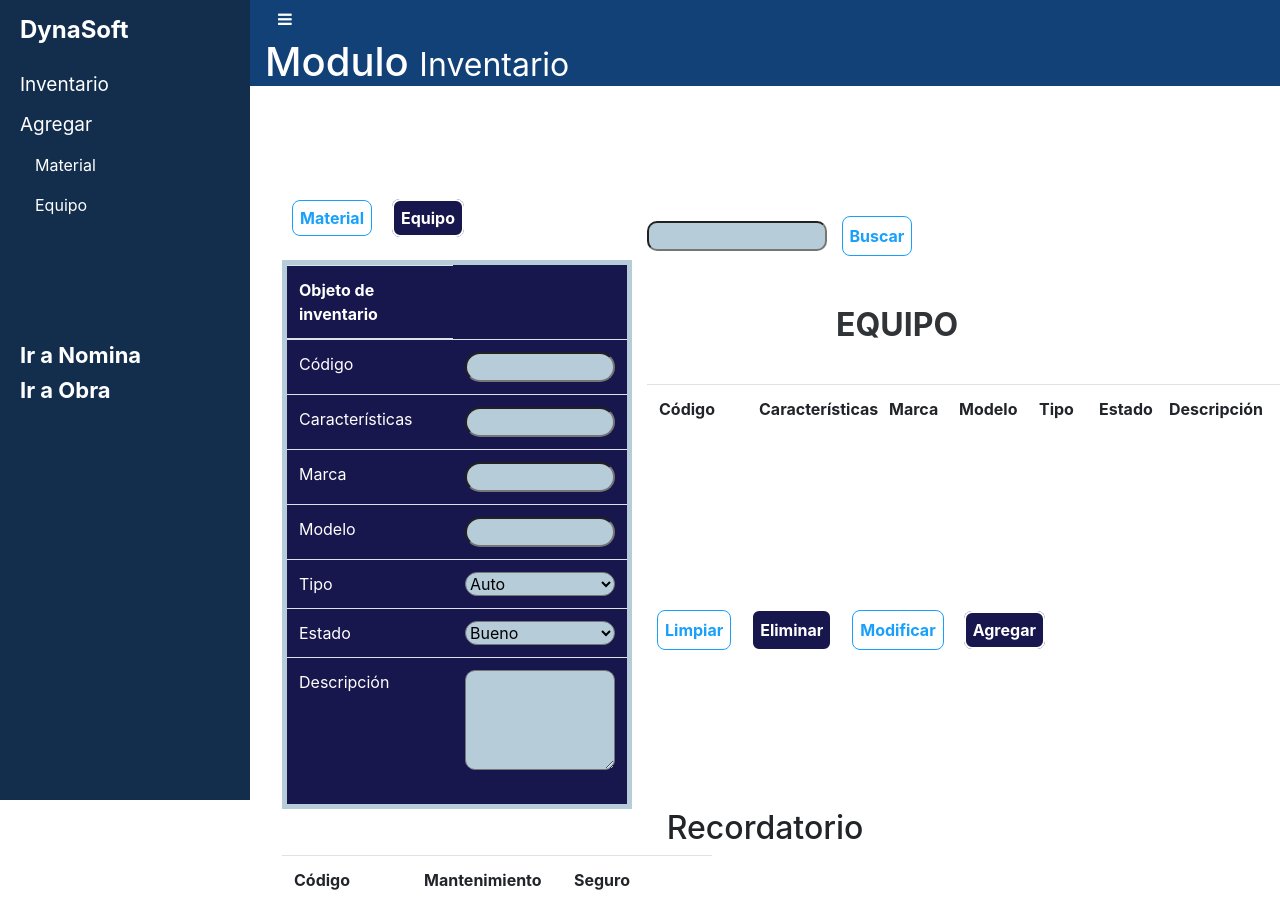
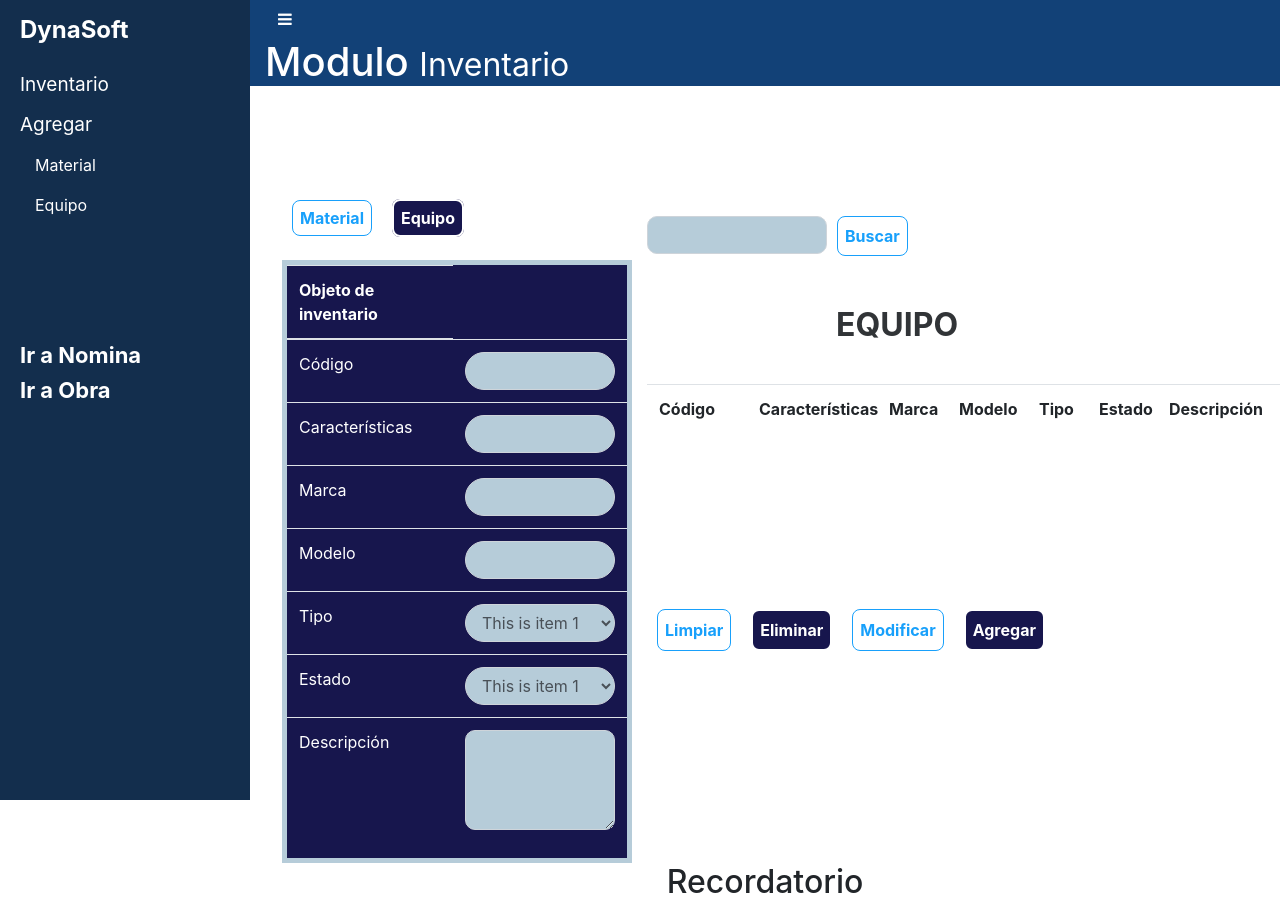
Before and after one commit to AlexisT99/ProyectoGPS, a PHP site: page /index.php in a window 1280 px wide. Shown: the top 909 px of the page. Run offline with PHP 8.4, Linux system fonts and the light colour scheme; lists and menus that the app fills with data are empty.

Commit message:
10/06/2021 LMHM

```diff
--- a/ModuloInventario/Modulo/php/InterfazInventario_Equipo/index.php
+++ b/ModuloInventario/Modulo/php/InterfazInventario_Equipo/index.php
@@ -40,6 +40,7 @@
             <div>
                 <div class="jumbotron" style="background: rgba(233,236,239,0);padding-top: 120px;padding-bottom: 120px;">
                     <main>
+                        <form action = "../InterfazControlador.php" method = "POST">
                             <div style="display: flex;">
                                 <div id="ventanaDerecha">
                                     <div style="padding-bottom: 30px;"><a id="btnMaterial" href="../InterfazInventario_Material/index.php" style="font-weight: bold;background: white;margin: 10px;width: inherit;padding: 7px;">Material</a><a id="btnEquipo" href="../InterfazInventario_Equipo/index.php" style="font-weight: bold;background: #17164D;margin: 10px;width: inherit;color: white;padding: 7px;">Equipo</a></div>
@@ -54,41 +55,43 @@
                                                 <tbody>
                                                     <tr>
                                                         <td id="lblCodigo">Código</td>
-                                                    <td><input type="text" id="txtCodigo" name="txtCodigo"></td>
+                                                        <td><input class="form-control" type="text" id="txtCodigo" name="txtCodigo"></td>
                                                     </tr>
                                                     <tr>
                                                         <td id="lblCaracteristicas">Características</td>
-                                                    <td><input type="text" id="txtCaracteristicas" name="txtCaracteristicas"></td>
+                                                        <td><input class="form-control" type="text" id="txtCaracteristicas" name="txtCaracteristicas"></td>
                                                     </tr>
                                                     <tr>
                                                         <td id="lblMarca">Marca</td>
-                                                    <td><input type="text" id="txtMarca" name="txtMarca"></td>
+                                                        <td><input class="form-control" type="text" id="txtMarca" name="txtMarca"></td>
                                                     </tr>
                                                     <tr>
                                                         <td id="lblModelo">Modelo</td>
-                                                    <td><input type="text" id="txtModelo" name="txtModelo"></td>
+                                                        <td><input class="form-control" type="text" id="txtModelo" name="txtModelo"></td>
                                                     </tr>
                                                     <tr>
                                                         <td id="lblTipo">Tipo</td>
-                                                    <td><select id="cmbTipo" name="cmbTipo">
+                                                        <td><select class="form-control" id="cmbTipo" name="cmbTipo">
                                                                 <optgroup label="This is a group">
-                                                                <option value="12" selected="">Auto</option>
-                                                                <option value="13">No Auto</option>
+                                                                    <option value="12" selected="">This is item 1</option>
+                                                                    <option value="13">This is item 2</option>
+                                                                    <option value="14">This is item 3</option>
                                                                 </optgroup>
                                                             </select></td>
                                                     </tr>
                                                     <tr>
                                                         <td id="lblEstado">Estado</td>
-                                                    <td><select id="cmbEstado" name="cmbEstado">
+                                                        <td><select class="form-control" id="cmbEstado" name="cmbEstado">
                                                                 <optgroup label="This is a group">
-                                                                <option value="12" selected="">Bueno</option>
-                                                                <option value="13">Malo</option>
+                                                                    <option value="12" selected="">This is item 1</option>
+                                                                    <option value="13">This is item 2</option>
+                                                                    <option value="14">This is item 3</option>
                                                                 </optgroup>
                                                             </select></td>
                                                     </tr>
                                                     <tr>
                                                         <td id="lblDescripcion">Descripción</td>
-                                                    <td><textarea id="txtDescripcion" name="txtDescripcion"></textarea></td>
+                                                        <td><textarea class="form-control" id="txtDescripcion" name="txtDescripcion"></textarea></td>
                                                     </tr>
                                                 </tbody>
                                             </table>
@@ -100,10 +103,7 @@
                                     <section class="article-list">
                                         <div class="container">
                                             <div class="intro">
-                                            <div>
-                                            <input type="text" id="txtBuscar">
-                                            <input type="submit" id="btnBuscar" value="Buscar" style="font-weight: bold;background: white;margin: 10px;width: inherit;padding: 7px;">
-                                            </div>
+                                                <div style="display: flex;"><input class="form-control" type="text" id="txtBuscar" style="margin-top: 10px;"><input class="form-control-file" type="submit" id="btnBuscar" value="Buscar" style="font-weight: bold;background: white;margin: 10px;width: inherit;padding: 7px;"></div>
                                                 <h2 class="text-center">EQUIPO</h2>
                                                 <div class="table-responsive" id="tblEquipo">
                                                     <table class="table tabla-bar">
@@ -121,7 +121,7 @@
                                                         <tbody></tbody>
                                                     </table>
                                                 </div>
-                                            <div><input type="reset" id="btnLimpiar" value="Limpiar" style="font-weight: bold;background: white;margin: 10px;width: inherit;padding: 7px;"><input type="submit" id="btnEliminar" style="font-weight: bold;background: #17164D;margin: 10px;padding: 7px;width: inherit;color: white;" value="Eliminar"><input type="submit" id="btnModificar" value="Modificar" style="font-weight: bold;background: white;margin: 10px;width: inherit;padding: 7px;"><a id="btnAgregar" href="../AgregarEquipo/index.php" style="font-weight: bold;background: #17164D;margin: 10px;width: inherit;color: white;padding: 7px;">Agregar</a></div>
+                                                <div style="display: flex;"><input class="form-control-file" type="reset" id="btnLimpiar" value="Limpiar" style="font-weight: bold;background: white;margin: 10px;width: inherit;padding: 7px;"><input class="form-control-file" type="submit" id="btnEliminar" style="font-weight: bold;background: #17164D;margin: 10px;padding: 7px;width: inherit;color: white;" value="Eliminar"><input class="form-control-file" type="submit" id="btnModificar" value="Modificar" style="font-weight: bold;background: white;margin: 10px;width: inherit;padding: 7px;"><a id="btnAgregar" href="../AgregarEquipo/index.php" style="font-weight: bold;background: #17164D;margin: 10px;width: inherit;color: white;padding: 7px;">Agregar</a></div>
                                             </div>
                                         </div>
                                     </section>
@@ -142,6 +142,7 @@
                                     </table>
                                 </div>
                             </div>
+                        </form>
                     </main>
                 </div>
                 <footer>
--- a/ModuloInventario/Modulo/php/InterfazInventario_Material/assets/css/Pretty-Footer.css
+++ b/ModuloInventario/Modulo/php/InterfazInventario_Material/assets/css/Pretty-Footer.css
@@ -176,6 +176,7 @@ div.social-links {
 }
 
 #txtBuscar {
+  margin-top: 10px;
   width: 180px;
   background: #B6CCD9;
   border-radius: 10px;
```
Also changed, not shown: ModuloInventario/Modulo/php/InterfazInventario_Material/index.php (+14 -14 lines), 2 other files. Lines whose indentation alone changed are shown as unchanged.
